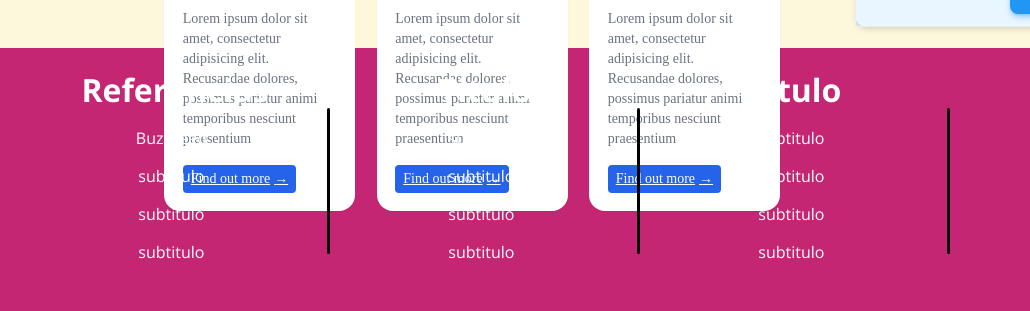
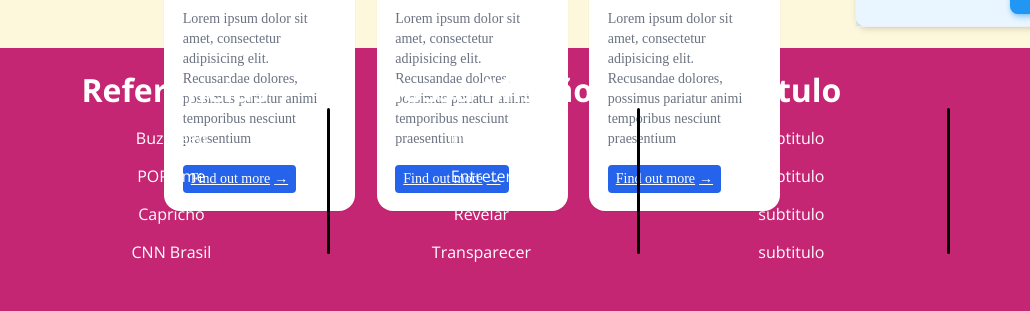
Before and after one commit to augustovmedeiros/Revelations, a plain HTML site: page web/index.html in a window 1280 px wide. Shown: the part 858-1169 px from the top of the page, 0-1030 px from the left. Drawn offline with nearby package versions, Linux system fonts and the light colour scheme.

Commit message:
Update index.html
Aplicações no footer

```diff
--- a/web/index.html
+++ b/web/index.html
@@ -205,18 +205,18 @@
                 <h1>Referências</h1>
                 <ul>
                     <li><a href="https://buzzfeed.com.br/">BuzzFeed</a></li>
-                    <li>subtitulo</li>
-                    <li>subtitulo</li>
-                    <li>subtitulo</li>
+                    <li><a href="https://poptime.space/">POPTime</a></li>
+                    <li><a href="https://capricho.abril.com.br/">Capricho</a></li>
+                    <li><a href="https://www.cnnbrasil.com.br/tudo-sobre/quizzes/">CNN Brasil</a></li>
                 </ul>
             </div>
             <div class="lista">
-                <h1>Titulo</h1>
+                <h1>Nossa Missão</h1>
                 <ul>
-                    <li>subtitulo</li>
-                    <li>subtitulo</li>
-                    <li>subtitulo</li>
-                    <li>subtitulo</li>
+                    <li>Informar</li>
+                    <li>Entreter</li>
+                    <li>Revelar</li>
+                    <li>Transparecer</li>
                 </ul>
             </div>
             <div class="lista">
```
